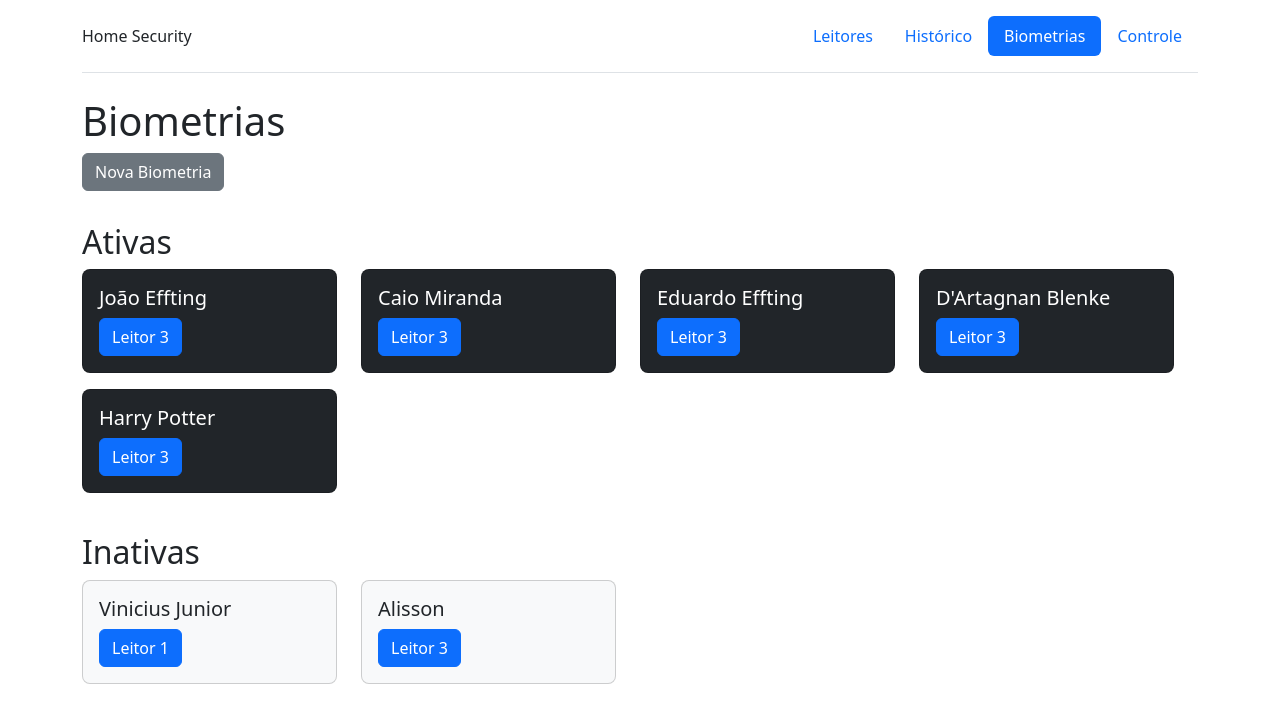
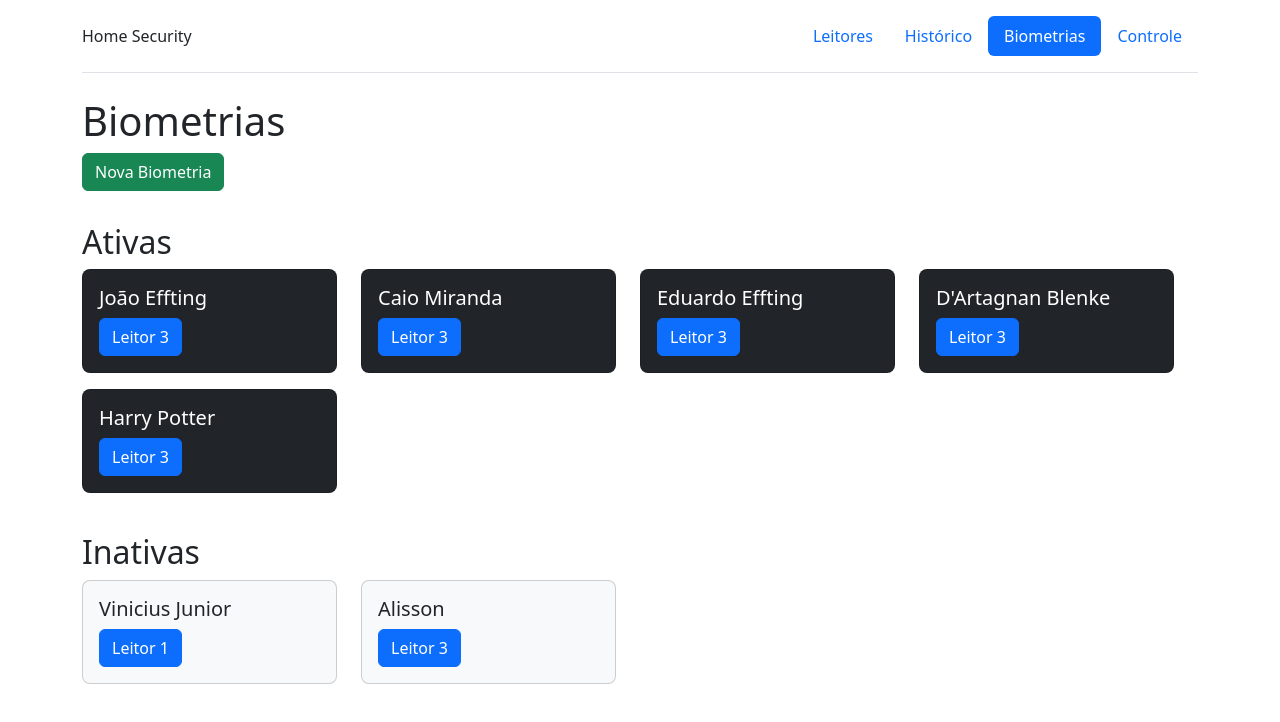
Before and after one commit to DartaBlenke/PAC-6, a website: page biometrias.html in a window 1280 px wide. Drawn offline with nearby package versions, Linux system fonts and the light colour scheme.

Commit message:
botoes de modal

```diff
--- a/biometrias.html
+++ b/biometrias.html
@@ -21,7 +21,7 @@
     </header>
     <div>
       <h1>Biometrias</h1>
-      <button type="button" class="btn btn-secondary" data-bs-toggle="modal" data-bs-target="#exampleModal">
+      <button type="button" class="btn btn-success" data-bs-toggle="modal" data-bs-target="#exampleModal">
         Nova Biometria
       </button>
     </div>
```
Also changed, not shown: leitores.html (+1 -1 lines).
